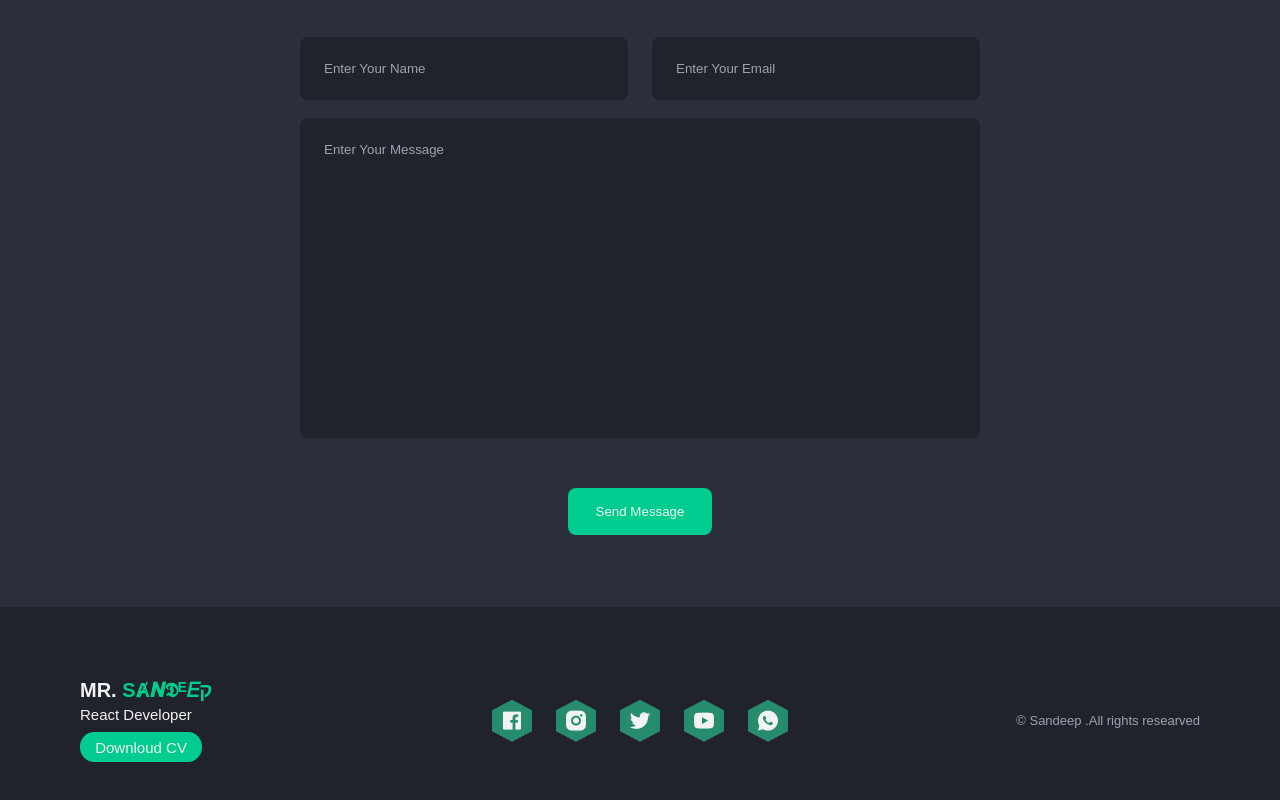
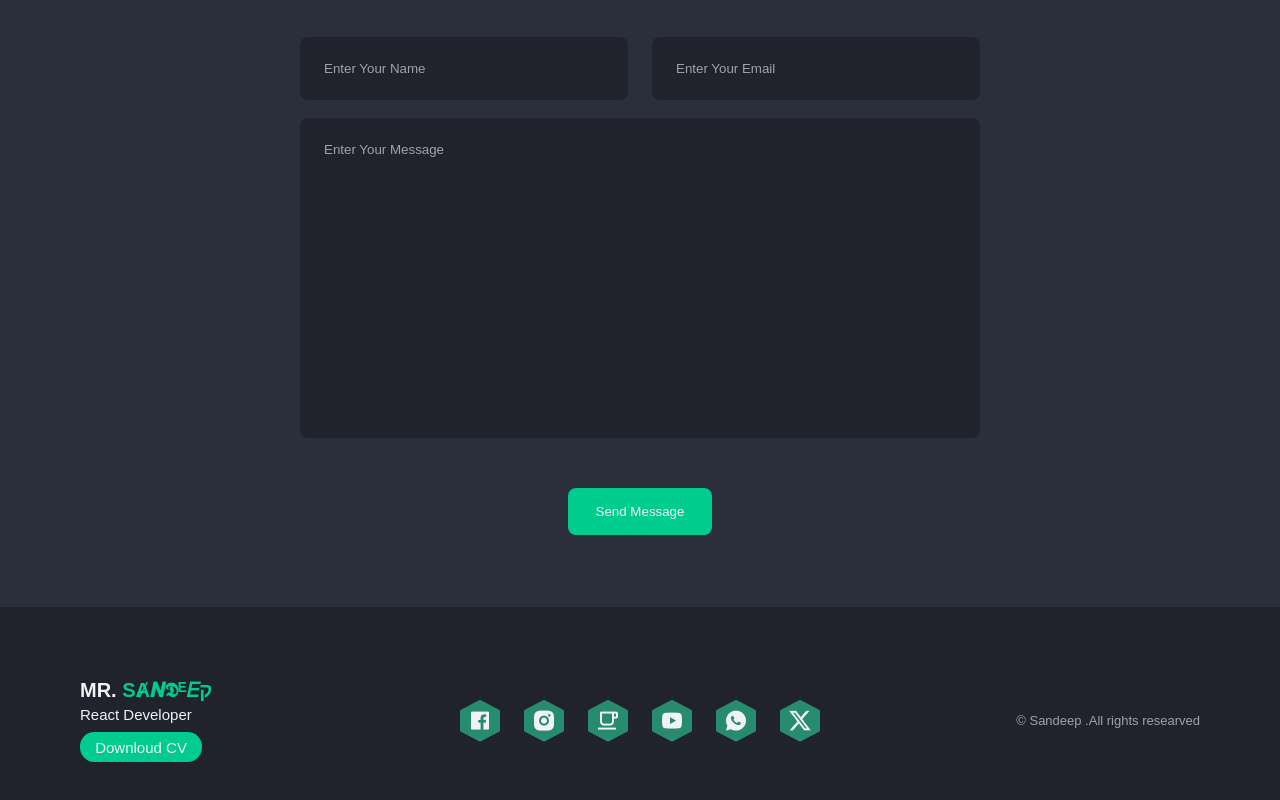
Before and after one commit to evil-sandeep/Sandeep-Protfolio, a plain HTML site: page index.html in a window 1280 px wide. Shown: the part 3887-4687 px from the top of the page. Drawn offline with nearby package versions, Linux system fonts and the light colour scheme.

Commit message:
Adding Buy me a coffie link and icon on footer section

```diff
--- a/index.html
+++ b/index.html
@@ -388,8 +388,8 @@
         <a href="https://www.instagram.com/evil_sandeep/" target="_blank" class="footer__social-link">
           <i class="ri-instagram-fill"></i>
         </a>
-        <a href="https://twitter.com/Sandeep88034451" target="_blank" class="footer__social-link">
-          <i class="ri-twitter-fill"></i>
+        <a href="https://www.buymeacoffee.com/evilsandeep" target="_blank" class="footer__social-link">
+          <i class="ri-cup-line"></i>
         </a>
         <a href="https://youtube.com/@sandeepkumarsahoo2274" target="_blank" class="footer__social-link">
           <i class="ri-youtube-fill"></i>
@@ -397,6 +397,13 @@
         <a href="https://api.whatsapp.com/send?phone=919078996315" target="_blank" class="footer__social-link">
           <i class="ri-whatsapp-fill"></i>
         </a>
+        <a href="https://twitter.com/Sandeep88034451" target="_blank" class="footer__social-link">
+          <i class="ri-twitter-x-fill"></i>
+        </a>
+
+
+
+
 
       </div>
       <span class="footer__copy">&#169; Sandeep .All rights researved</span>
```
